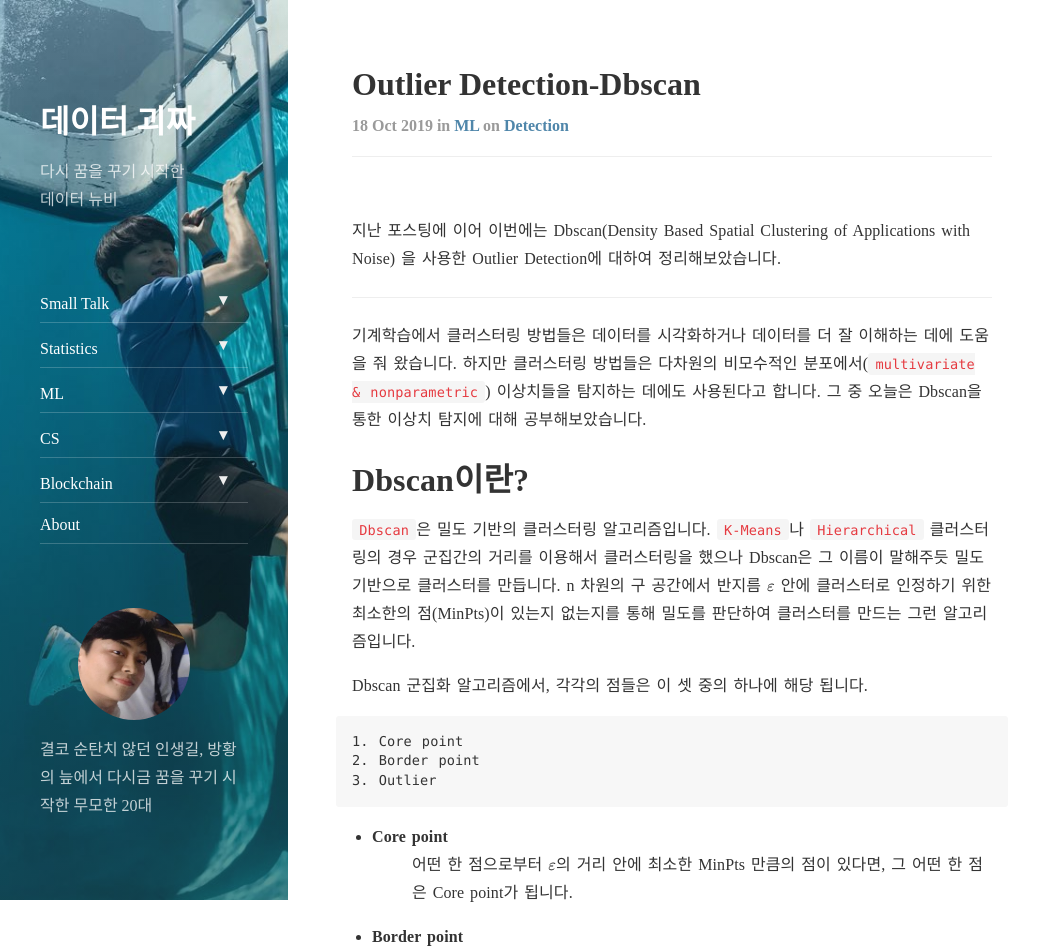
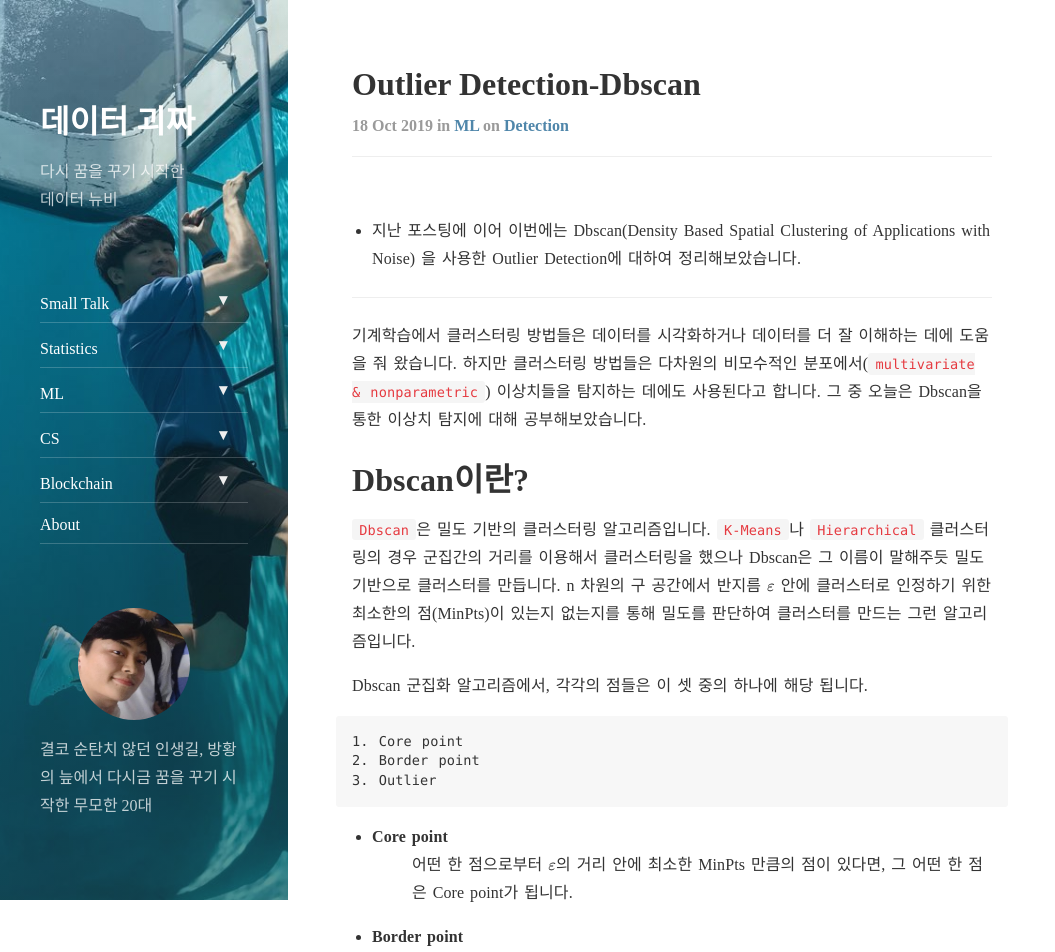
Before and after one commit to tryumanshow/data-weirdo.github.io, a Jekyll site: the page built from _posts/2019-10-18-ml-detection-outlierdetection3-Dbscan.markdown, in a window 1280 px wide. Shown: the top 952 px of the page, without its empty margins (0-1055 px from the left). Built offline with Jekyll 4.4.1, drawn with Linux system fonts in a browser that asks for light colours; nearby versions of some CDN libraries; formulas are drawn with MathJax 3; comment, search, counter and statistics services are not loaded.

```diff
--- a/_posts/2019-10-18-ml-detection-outlierdetection3-Dbscan.markdown
+++ b/_posts/2019-10-18-ml-detection-outlierdetection3-Dbscan.markdown
@@ -8,7 +8,7 @@ comments: true
 
 ---
 
-지난 포스팅에 이어 이번에는 Dbscan(Density Based Spatial Clustering of Applications with Noise)
+- 지난 포스팅에 이어 이번에는 Dbscan(Density Based Spatial Clustering of Applications with Noise)
 을 사용한 Outlier Detection에 대하여 정리해보았습니다.
 
 ---
```
